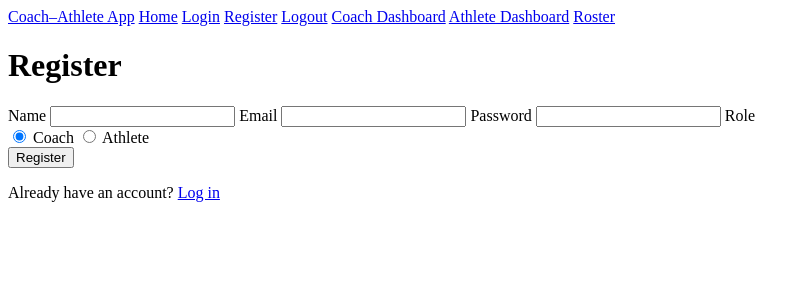
After one commit to loganrook/Tabor-Hackathon-2026, a Flask app: page /register in a window 1280 px wide. The commit adds this page. Shown: the top 300 px of the page, without its empty margins (0-810 px from the left). Run offline with Flask 3, Linux system fonts and the light colour scheme; data that the repository does not hold is empty.

Commit message:
added account creation

```diff
--- a/app.py
+++ b/app.py
@@ -69,6 +69,57 @@ def create_app(config_class=Config):
             flash("Invalid email or password.", "error")
             return render_template("login.html")
         return render_template("login.html")
+
+    @app.route("/register", methods=["GET", "POST"])
+    def register():
+        """Show registration form (GET) or create Coach/Athlete and log in (POST)."""
+        if request.method == "POST":
+            name = request.form.get("name", "").strip()
+            email = request.form.get("email", "").strip()
+            password = request.form.get("password", "")
+            role = request.form.get("role", "").strip().lower()
+            if not name or not email or not password:
+                flash("Name, email, and password are required.", "error")
+                teams = Team.query.order_by(Team.name).all()
+                return render_template("register.html", teams=teams)
+            if role == "coach":
+                if Coach.query.filter_by(email=email).first():
+                    flash("An account with that email already exists.", "error")
+                    return render_template("register.html", teams=Team.query.order_by(Team.name).all())
+                coach = Coach(name=name, email=email)
+                coach.set_password(password)
+                db.session.add(coach)
+                db.session.commit()
+                login_user(coach)
+                flash("Account created. Welcome!", "success")
+                return redirect(url_for("coach_dashboard"))
+            if role == "athlete":
+                team_id = request.form.get("team_id", type=int)
+                if not team_id:
+                    flash("Please select a team.", "error")
+                    teams = Team.query.order_by(Team.name).all()
+                    return render_template("register.html", teams=teams)
+                team = Team.query.get(team_id)
+                if not team:
+                    flash("Invalid team.", "error")
+                    teams = Team.query.order_by(Team.name).all()
+                    return render_template("register.html", teams=teams)
+                if Athlete.query.filter_by(email=email).first():
+                    flash("An account with that email already exists.", "error")
+                    teams = Team.query.order_by(Team.name).all()
+                    return render_template("register.html", teams=teams)
+                athlete = Athlete(name=name, email=email, team_id=team_id)
+                athlete.set_password(password)
+                db.session.add(athlete)
+                db.session.commit()
+                login_user(athlete)
+                flash("Account created. Welcome!", "success")
+                return redirect(url_for("athlete_dashboard"))
+            flash("Please select coach or athlete.", "error")
+            teams = Team.query.order_by(Team.name).all()
+            return render_template("register.html", teams=teams)
+        teams = Team.query.order_by(Team.name).all()
+        return render_template("register.html", teams=teams)
 
     @app.route("/logout")
     def logout():
--- a/templates/base.html
+++ b/templates/base.html
@@ -15,6 +15,7 @@
         <a href="{{ url_for('index') }}">Coach–Athlete App</a>
         <a href="{{ url_for('index') }}">Home</a>
         <a href="{{ url_for('login') }}">Login</a>
+        <a href="{{ url_for('register') }}">Register</a>
         <a href="{{ url_for('logout') }}">Logout</a>
         <a href="{{ url_for('coach_dashboard') }}">Coach Dashboard</a>
         <a href="{{ url_for('athlete_dashboard') }}">Athlete Dashboard</a>
--- a/templates/login.html
+++ b/templates/login.html
@@ -14,4 +14,5 @@
     <input type="password" id="password" name="password" required>
     <button type="submit">Log in</button>
 </form>
+<p>Don't have an account? <a href="{{ url_for('register') }}">Register</a></p>
 {% endblock %}
--- /dev/null
+++ b/templates/register.html
@@ -0,0 +1,55 @@
+{# register.html — Registration form.
+   Purpose: Register as coach or athlete; name, email, password, role; team selection when athlete.
+   Who works here: Frontend.
+   Responsibilities: Form posts to register route; team dropdown shown when athlete selected. #}
+{% extends "base.html" %}
+{% block title %}Register — Coach–Athlete App{% endblock %}
+
+{% block content %}
+<h1>Register</h1>
+<form action="{{ url_for('register') }}" method="post" class="register-form" id="register-form">
+    <label for="name">Name</label>
+    <input type="text" id="name" name="name" required>
+
+    <label for="email">Email</label>
+    <input type="email" id="email" name="email" required>
+
+    <label for="password">Password</label>
+    <input type="password" id="password" name="password" required>
+
+    <label>Role</label>
+    <div class="role-options">
+        <label><input type="radio" name="role" value="coach" checked> Coach</label>
+        <label><input type="radio" name="role" value="athlete"> Athlete</label>
+    </div>
+
+    <div id="team-field" class="team-field" style="display: none;">
+        <label for="team_id">Team</label>
+        <select id="team_id" name="team_id">
+            <option value="">Select a team</option>
+            {% for team in teams %}
+            <option value="{{ team.id }}">{{ team.name }}</option>
+            {% endfor %}
+        </select>
+    </div>
+
+    <button type="submit">Register</button>
+</form>
+<p>Already have an account? <a href="{{ url_for('login') }}">Log in</a></p>
+
+<script>
+(function() {
+    var form = document.getElementById('register-form');
+    var roleInputs = form.querySelectorAll('input[name="role"]');
+    var teamField = document.getElementById('team-field');
+    var teamSelect = document.getElementById('team_id');
+    function toggleTeam() {
+        var isAthlete = form.querySelector('input[name="role"]:checked').value === 'athlete';
+        teamField.style.display = isAthlete ? 'block' : 'none';
+        teamSelect.required = isAthlete;
+    }
+    roleInputs.forEach(function(r) { r.addEventListener('change', toggleTeam); });
+    toggleTeam();
+})();
+</script>
+{% endblock %}
```
